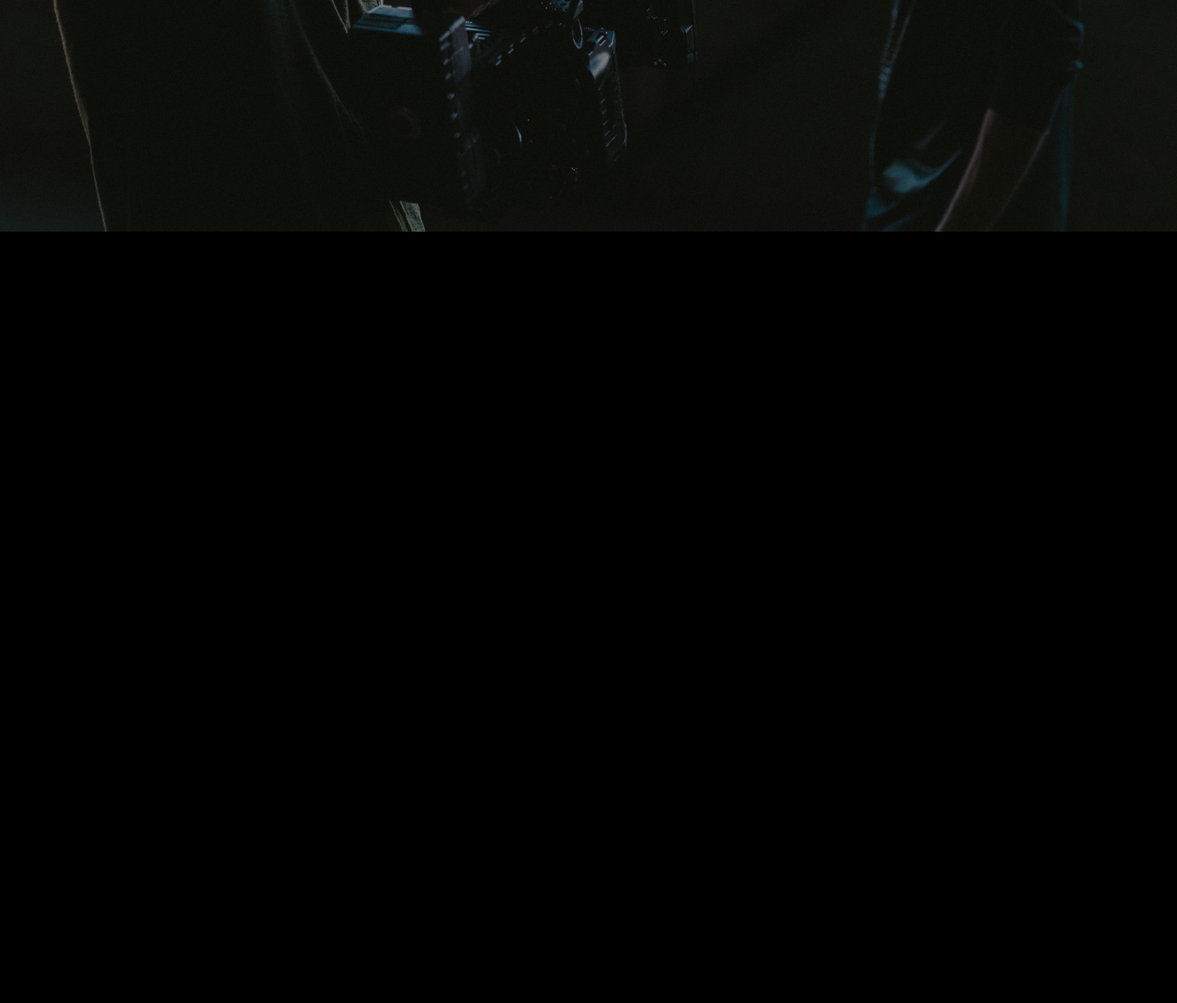
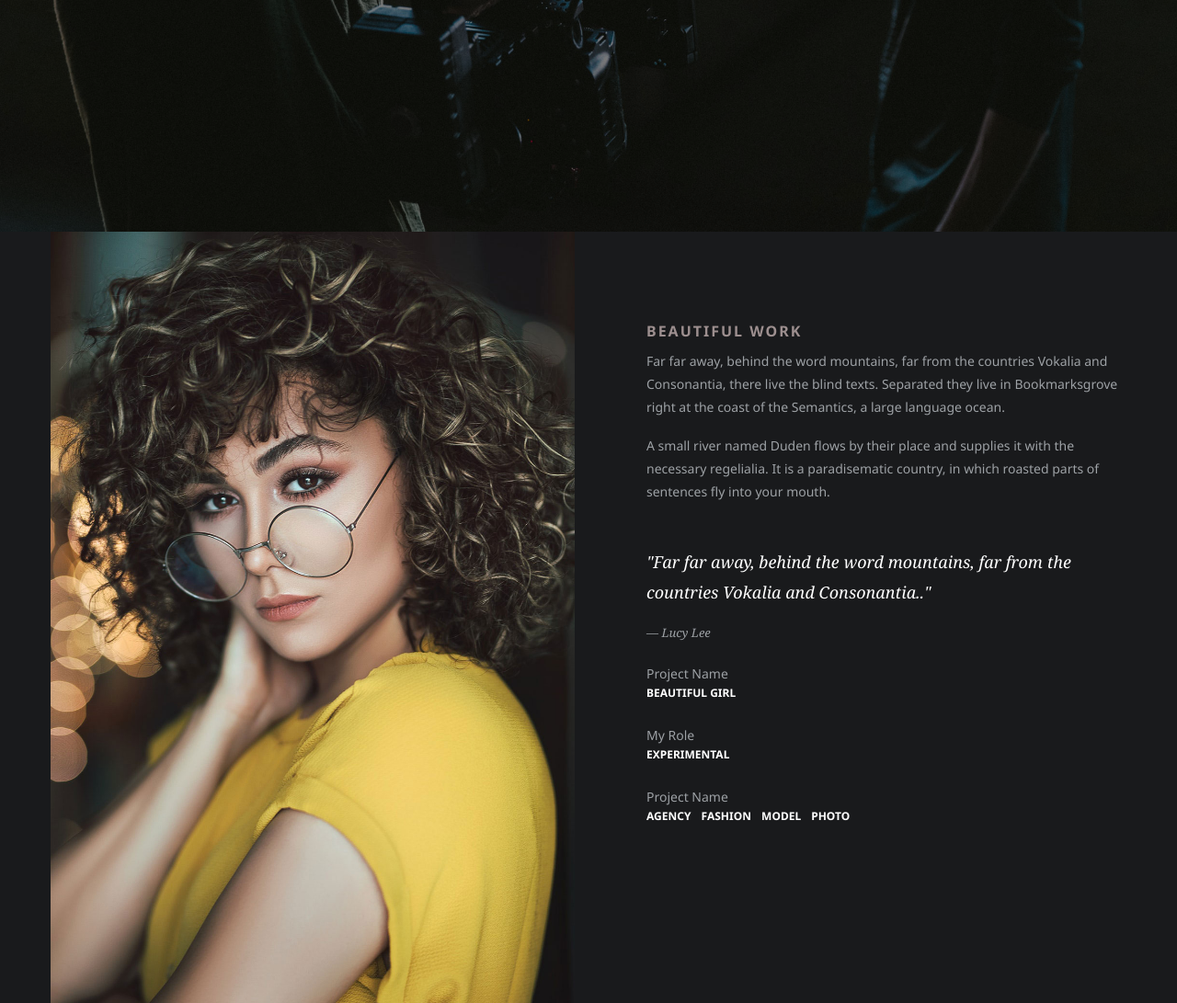
Before and after one commit to OlehPetraniuk/photographertemplate, a plain HTML site: page work-single.html in a window 1280 px wide. Shown: the part 528-1619 px from the top of the page at 92% size. Before the commit the page ends 800 px from the top, so only its background shows below. Drawn offline with Linux system fonts and the light colour scheme; files whose address does not match are found by name.

Commit message:
Add Info  section

```diff
--- a/work-single.html
+++ b/work-single.html
@@ -78,6 +78,46 @@
         </div>
     </section>
 
+    <section class="ftco-section work-single ftco-no-pt ftco-no-pb">
+		<div class="container">
+			<div class="row">
+				<div class="col-md-6 d-flex align-items-stretch">
+					<div class="img w-100" style="background-image: url(images/model-5.jpg);"></div>
+				</div>
+				<div class="col-md-6 py-md-5">
+					<div class="text pl-md-5 py-5">
+						<h2><a href="work-single.html">Beautiful Work</a></h2>
+						<p>Far far away, behind the word mountains, far from the countries Vokalia and Consonantia, there live the blind texts. Separated they live in Bookmarksgrove right at the coast of the Semantics, a large language ocean.</p>
+						<p>A small river named Duden flows by their place and supplies it with the necessary regelialia. It is a paradisematic country, in which roasted parts of sentences fly into your mouth.</p>
+						<blockquote class="blockquote mt-5">
+		       	<p class="mb-2">"Far far away, behind the word mountains, far from the countries Vokalia and Consonantia.."</p>
+		       	<span>&mdash; Lucy Lee</span>
+		            </blockquote>
+					    <div class="work-info mb-4">
+							<span>Project Name</span>
+							<h3>Beautiful Girl</h3>
+						</div>
+						<div class="work-info mb-4">
+							<span>My Role</span>
+							<h3>Experimental</h3>
+						</div>
+
+						<div class="work-info mb-4">
+							<span>Project Name</span>
+							<h3><span class="mr-2">Agency</span> <span class="mr-2">Fashion</span> <span class="mr-2">Model</span> <span class="mr-2">Photo</span></h3>
+						</div>
+						<ul class="ftco-footer-social p-0">
+                <li class="ftco-animate"><a href="#"><span class="icon-twitter"></span></a></li>
+                <li class="ftco-animate"><a href="#"><span class="icon-facebook"></span></a></li>
+	            <li class="ftco-animate"><a href="#"><span class="icon-instagram"></span></a></li>
+	        </ul>
+
+					</div>
+				</div>
+			</div>
+		</div>
+	</section>
+
 
 </body>
 </html>
```
